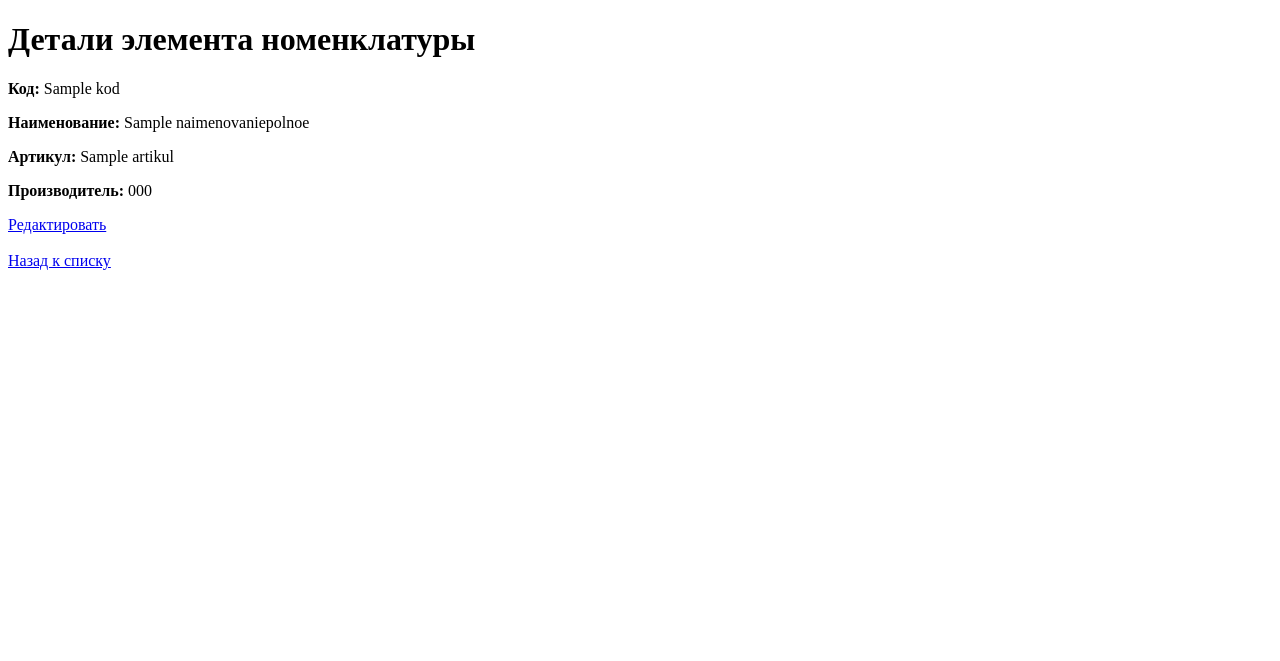
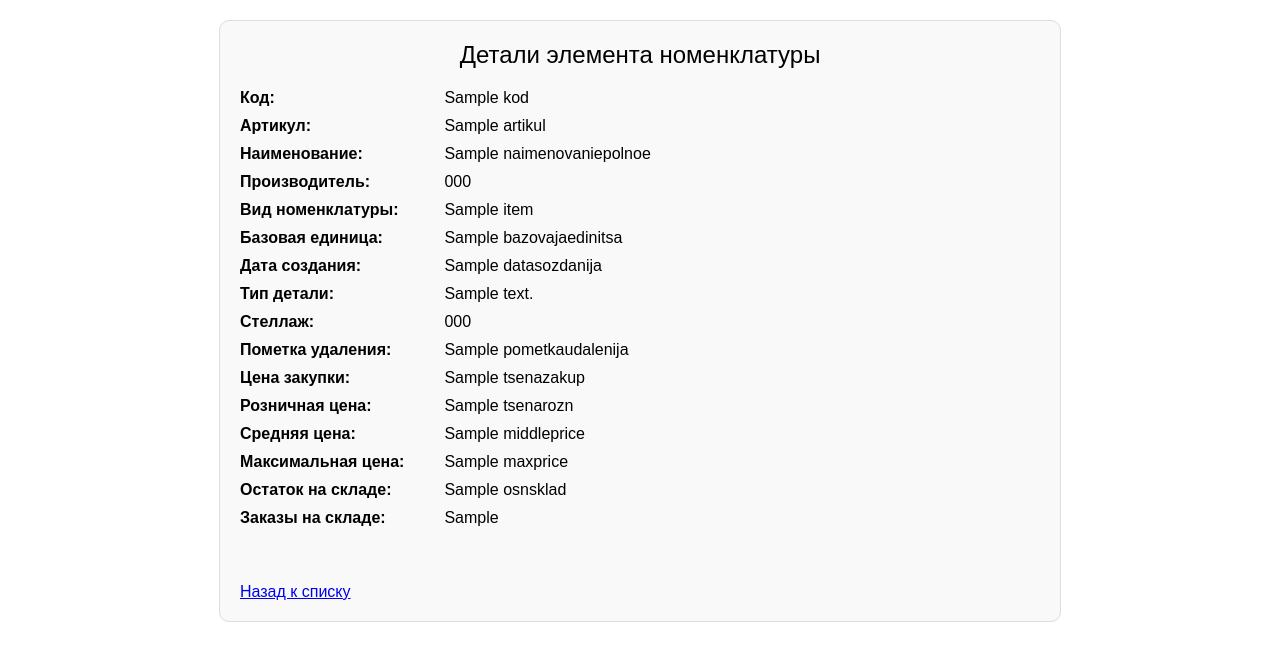
Before and after one commit to ugen911/ugkorea, a Flask app: template webapp/templates/nomenclature/detail.html in a window 1280 px wide. Shown: the top 661 px of the page. Run offline with Flask 3, Linux system fonts and the light colour scheme; the template is opened without the code that fills it: most values are stand-ins (such as "Sample title", 1, 10 or a date in 2020).

Commit message:
Промежуточные изменения backup

```diff
--- a/webapp/templates/nomenclature/detail.html
+++ b/webapp/templates/nomenclature/detail.html
@@ -3,19 +3,68 @@
 <head>
     <meta charset="UTF-8">
     <title>Детали элемента номенклатуры</title>
+    <style>
+        .detail-container {
+            max-width: 800px;
+            margin: 20px auto;
+            font-family: Arial, sans-serif;
+            border: 1px solid #ddd;
+            padding: 20px;
+            border-radius: 10px;
+            background-color: #f9f9f9;
+        }
+        .detail-header {
+            font-size: 24px;
+            margin-bottom: 20px;
+            text-align: center;
+        }
+        .detail-row {
+            margin-bottom: 10px;
+        }
+        .detail-label {
+            font-weight: bold;
+            width: 200px;
+            display: inline-block;
+        }
+        .navigation-buttons {
+            margin-top: 20px;
+            text-align: center;
+        }
+    </style>
 </head>
 <body>
-    <h1>Детали элемента номенклатуры</h1>
-    <p><strong>Код:</strong> {{ item.kod }}</p>
-    <p><strong>Наименование:</strong> {{ item.naimenovaniepolnoe }}</p>
-    <p><strong>Артикул:</strong> {{ item.artikul }}</p>
-    <p><strong>Производитель:</strong> {{ item.proizvoditel }}</p>
+    <div class="detail-container">
+        <div class="detail-header">Детали элемента номенклатуры</div>
+        <div class="detail-row"><span class="detail-label">Код:</span> {{ item.kod }}</div>
+        <div class="detail-row"><span class="detail-label">Артикул:</span> {{ item.artikul }}</div>
+        <div class="detail-row"><span class="detail-label">Наименование:</span> {{ item.naimenovaniepolnoe }}</div>
+        <div class="detail-row"><span class="detail-label">Производитель:</span> {{ item.proizvoditel }}</div>
+        <div class="detail-row"><span class="detail-label">Вид номенклатуры:</span> {{ item.vidnomenklatury }}</div>
+        <div class="detail-row"><span class="detail-label">Базовая единица:</span> {{ item.bazovajaedinitsa }}</div>
+        <div class="detail-row"><span class="detail-label">Дата создания:</span> {{ item.datasozdanija }}</div>
+        <div class="detail-row"><span class="detail-label">Тип детали:</span> {{ item.type_detail }}</div>
+        <div class="detail-row"><span class="detail-label">Стеллаж:</span> {{ item.stellazh }}</div>
+        <div class="detail-row"><span class="detail-label">Пометка удаления:</span> {{ item.pometkaudalenija }}</div>
+        <div class="detail-row"><span class="detail-label">Цена закупки:</span> {{ item.tsenazakup }}</div>
+        <div class="detail-row"><span class="detail-label">Розничная цена:</span> {{ item.tsenarozn }}</div>
+        <div class="detail-row"><span class="detail-label">Средняя цена:</span> {{ item.middleprice }}</div>
+        <div class="detail-row"><span class="detail-label">Максимальная цена:</span> {{ item.maxprice }}</div>
+        <div class="detail-row"><span class="detail-label">Остаток на складе:</span> {{ item.osnsklad }}</div>
+        <div class="detail-row"><span class="detail-label">Заказы на складе:</span> {{ item.zakazy_sklad }}</div>
 
-    <!-- Добавляем ссылку на редактирование -->
-    <a href="{{ url_for('nomenklatura.edit_nomenclature', kod=item.kod) }}">Редактировать</a>
+        <!-- Кнопки для перехода между элементами -->
+        <div class="navigation-buttons">
+            {% if prev_item %}
+                <a href="{{ url_for('nomenklatura.detail_nomenclature', kod=prev_item.kod) }}">Назад</a>
+            {% endif %}
+            {% if next_item %}
+                <a href="{{ url_for('nomenklatura.detail_nomenclature', kod=next_item.kod) }}">Далее</a>
+            {% endif %}
+        </div>
 
-    <br><br>
-    <!-- Добавляем ссылку для возврата к списку номенклатуры -->
-    <a href="{{ url_for('nomenklatura.list_nomenclature') }}">Назад к списку</a>
+        <!-- Добавляем ссылку для возврата к списку номенклатуры -->
+        <br><br>
+        <a href="{{ url_for('nomenklatura.list_nomenclature') }}">Назад к списку</a>
+    </div>
 </body>
 </html>
```
Also changed, not shown: webapp/nomenklatura.py (+51 -53 lines).
